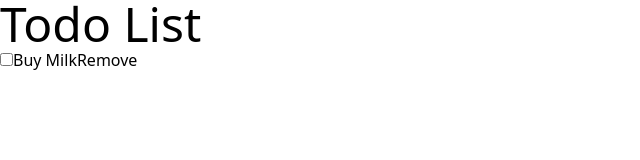
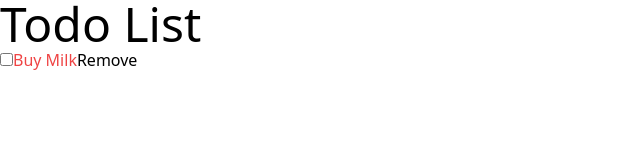
Before and after one commit to r0zh/todo-list, an Angular app: page / in a window 1280 px wide. Shown: the top 160 px of the page, without its empty margins (0-640 px from the left). Built offline with nearby package versions, Linux system fonts and the light colour scheme.

Commit message:
change color of todo-item when checked

```diff
--- a/src/app/app.component.ts
+++ b/src/app/app.component.ts
@@ -3,7 +3,7 @@ import { Component } from '@angular/core';
 @Component({
   selector: 'app-root',
   templateUrl: './app.component.html',
-  styleUrls: ['./app.component.css']
+  styleUrls: ['./app.component.css'],
 })
 export class AppComponent {
   title = 'todo-list';
--- a/src/app/todo-item/todo-item.component.html
+++ b/src/app/todo-item/todo-item.component.html
@@ -1,5 +1,9 @@
 <div>
-  <input type="checkbox" />
-  <span>{{ item.name }}</span>
+  <input type="checkbox" (change)="changeStatus()" />
+  <span
+    class="text-green-500"
+    [ngClass]="item.status ? 'text-green-500' : 'text-red-500'"
+    >{{ item.name }}</span
+  >
   <button>Remove</button>
 </div>
--- a/src/app/todo-item/todo-item.component.ts
+++ b/src/app/todo-item/todo-item.component.ts
@@ -12,4 +12,8 @@ export class TodoItemComponent {
     name: 'Buy Milk',
     status: false,
   };
+
+  changeStatus() {
+    this.item.status = !this.item.status;
+  }
 }
```
